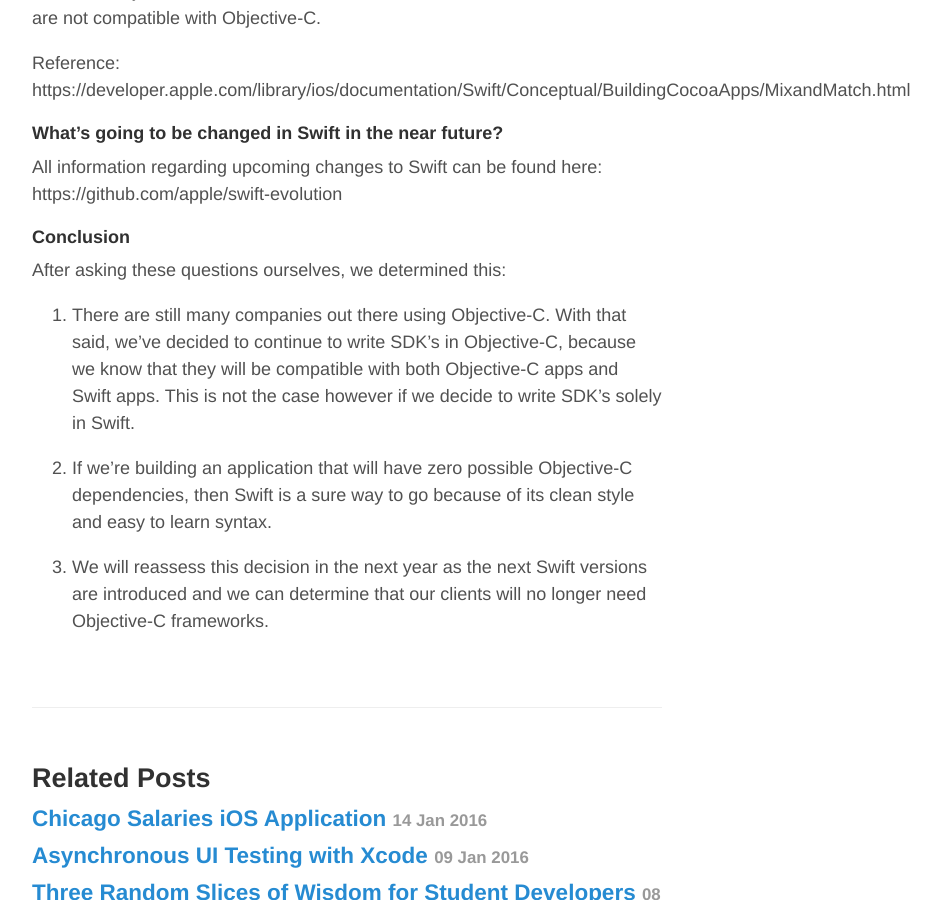
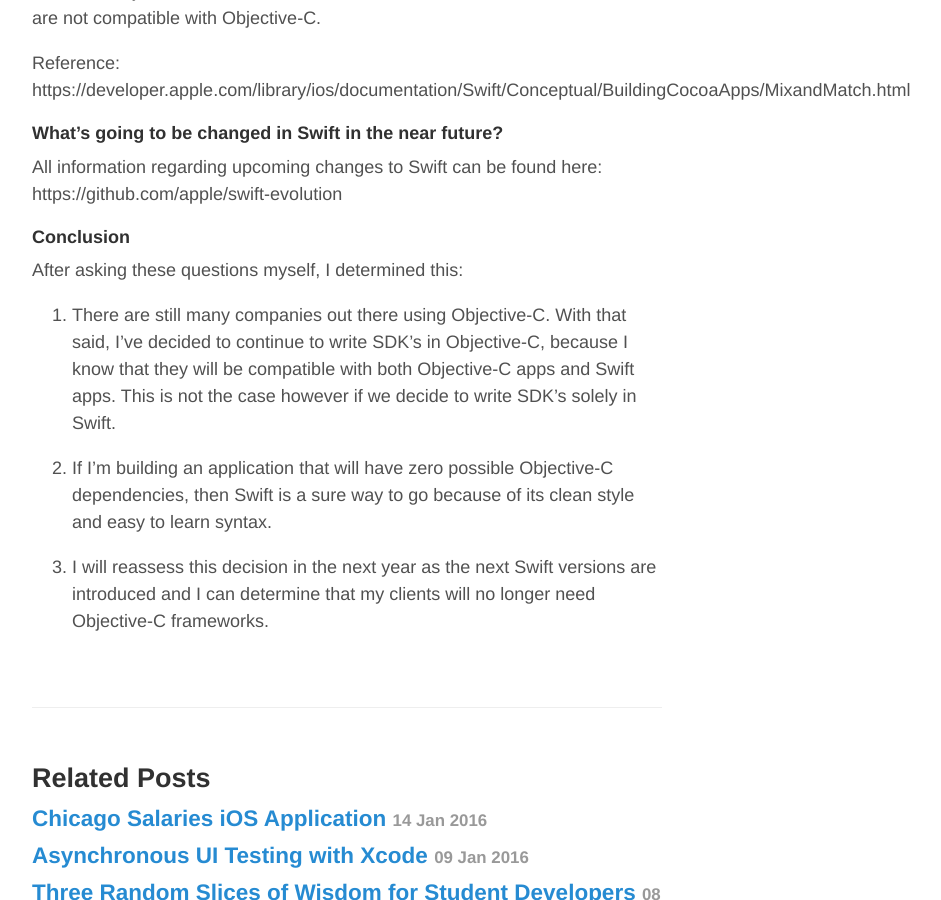
Before and after one commit to bgolde5/bgolde5.github.io, a Jekyll site: the page built from _posts/2016-02-22-swift-vs-objective-c.md, in a window 1280 px wide and 900 px high, scrolled down 2025 px. Shown: the whole window, without its empty margins (293-1234 px from the left). Built offline with Jekyll 4.4.1, drawn with Linux system fonts in a browser that asks for light colours; comment, search, counter and statistics services are not loaded.

Commit message:
minor corrections

```diff
--- a/_posts/2016-02-22-swift-vs-objective-c.md
+++ b/_posts/2016-02-22-swift-vs-objective-c.md
@@ -49,9 +49,9 @@ Reference: https://developer.apple.com/library/ios/documentation/Swift/Conceptua
 All information regarding upcoming changes to Swift can be found here: https://github.com/apple/swift-evolution
 
 #### Conclusion
-After asking these questions ourselves, we determined this:
-  1. There are still many companies out there using Objective-C. With that said, we've decided to continue to write SDK's in Objective-C, because we know that they will be compatible with both Objective-C apps and Swift apps. This is not the case however if we decide to write SDK's solely in Swift.
+After asking these questions myself, I determined this:
+  1. There are still many companies out there using Objective-C. With that said, I've decided to continue to write SDK's in Objective-C, because I know that they will be compatible with both Objective-C apps and Swift apps. This is not the case however if we decide to write SDK's solely in Swift.
 
-  2. If we're building an application that will have zero possible Objective-C dependencies, then Swift is a sure way to go because of its clean style and easy to learn syntax.
+  2. If I'm building an application that will have zero possible Objective-C dependencies, then Swift is a sure way to go because of its clean style and easy to learn syntax.
 
-  3. We will reassess this decision in the next year as the next Swift versions are introduced and we can determine that our clients will no longer need Objective-C frameworks.
+  3. I will reassess this decision in the next year as the next Swift versions are introduced and I can determine that my clients will no longer need Objective-C frameworks.
```
